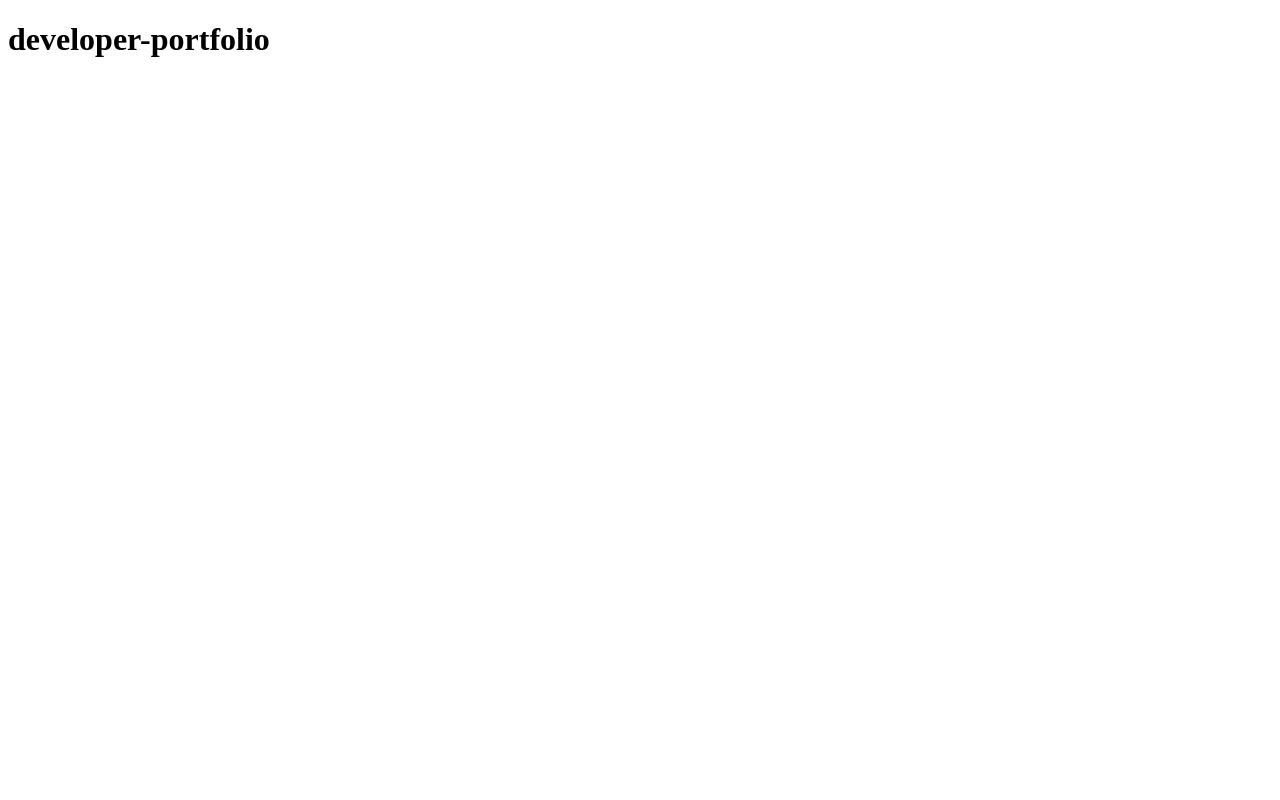
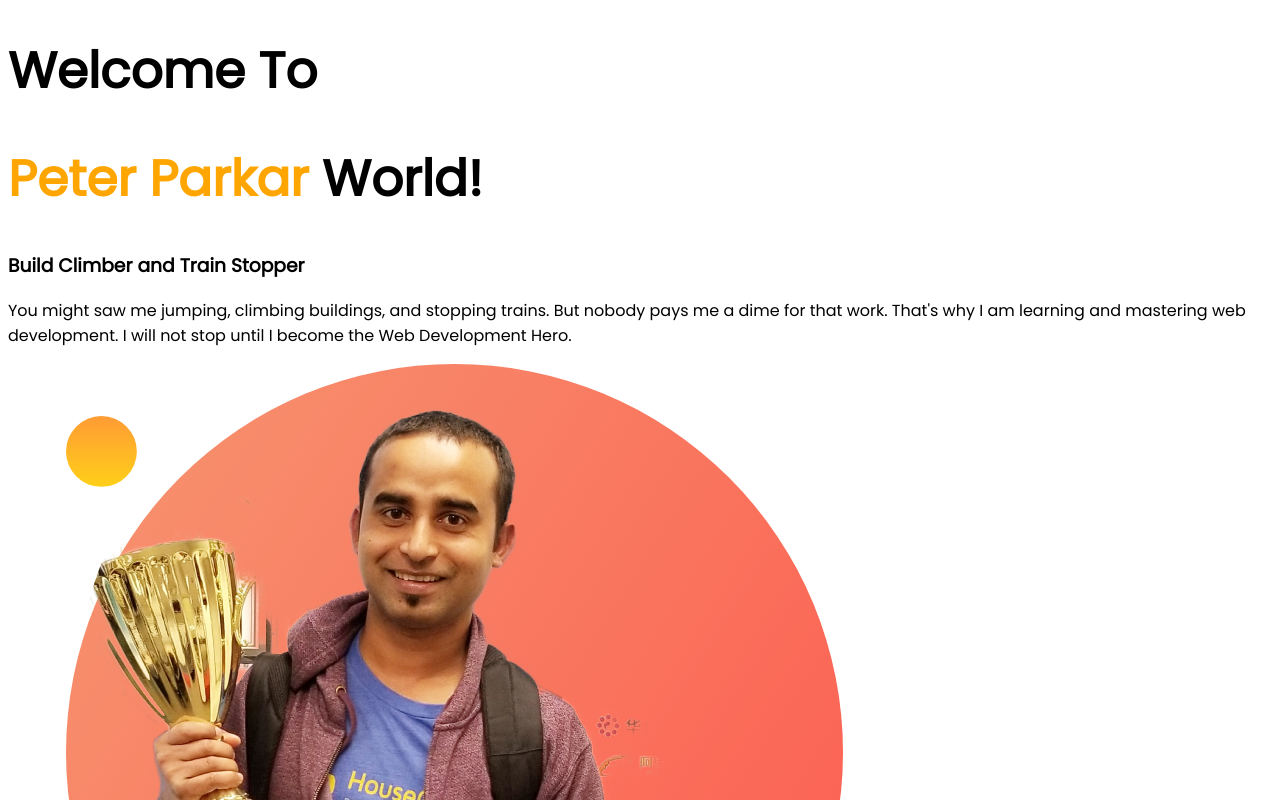
Before and after one commit to azizulhakims/developer-portfolio, a plain HTML site: page index.html in a window 1280 px wide. Shown: the top 800 px of the page. Drawn offline with Linux system fonts and the light colour scheme.

Commit message:
initial commit

```diff
--- a/index.html
+++ b/index.html
@@ -5,10 +5,17 @@
         <meta http-equiv="X-UA-Compatible" content="IE=edge">
         <meta name="viewport" content="width=device-width, initial-scale=1.0">
         <title>Developer Portfolio</title>
+        <link rel="preconnect" href="https://fonts.googleapis.com">
+        <link rel="preconnect" href="https://fonts.gstatic.com" crossorigin>
+        <link href="https://fonts.googleapis.com/css2?family=Poppins&display=swap" rel="stylesheet">
         <link rel="stylesheet" href="style.css">
+
 </head>
 <body>
-<h1>developer-portfolio</h1>
-
+<h1>Welcome To</h1>
+<h1> <span class="orange-color"> Peter Parkar</span> World!</h1>
+<h3>Build Climber and Train Stopper</h3>
+<p>You might saw me jumping, climbing buildings, and stopping trains. But nobody pays me a dime for that work. That's why I am learning and mastering web development. I will not stop until I become the Web Development Hero.</p>
+<img src="images/jhankar.png" alt="">
 </body>
 </html>
--- a/style.css
+++ b/style.css
@@ -0,0 +1,10 @@
+body{
+    font-family: 'Poppins', sans-serif;
+}
+h1{
+    font-size: 50px;
+
+}
+.orange-color{
+     color: orange;
+}
```
Also changed, not shown: images/dream-bg.png (added), images/exp-bg.png (added), images/jhankar.png (added), images/jhankar2.png (added), images/my-bg.png (added), images/my-bg2.png (added), images/top-banner.png (added), 8 other files. Lines whose indentation alone changed are shown as unchanged.
